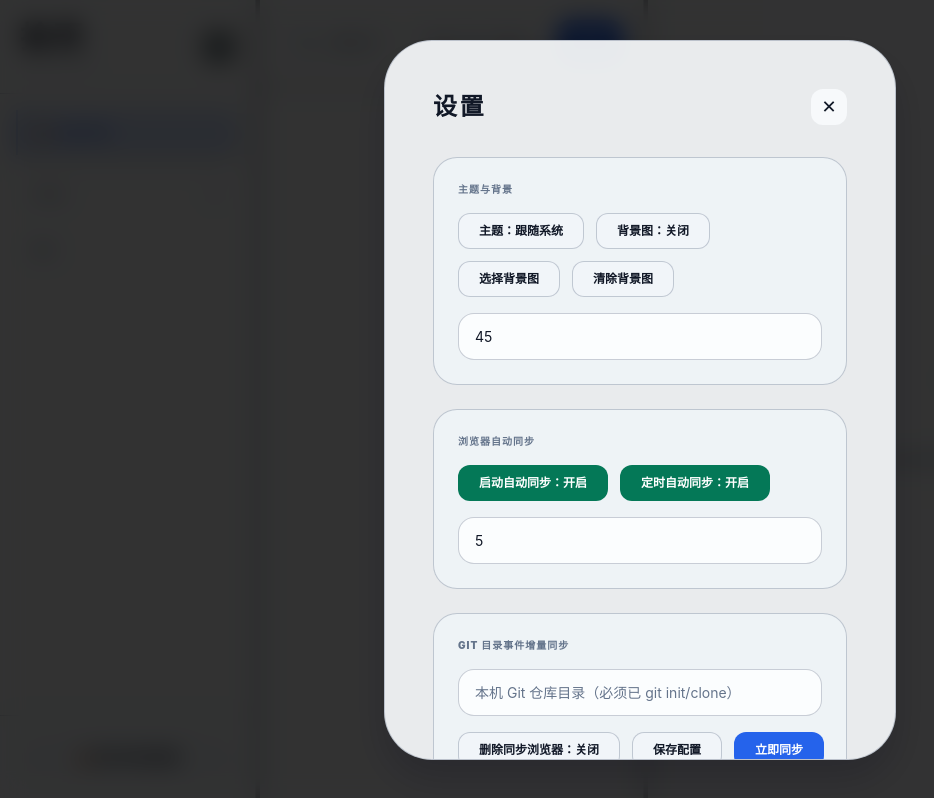
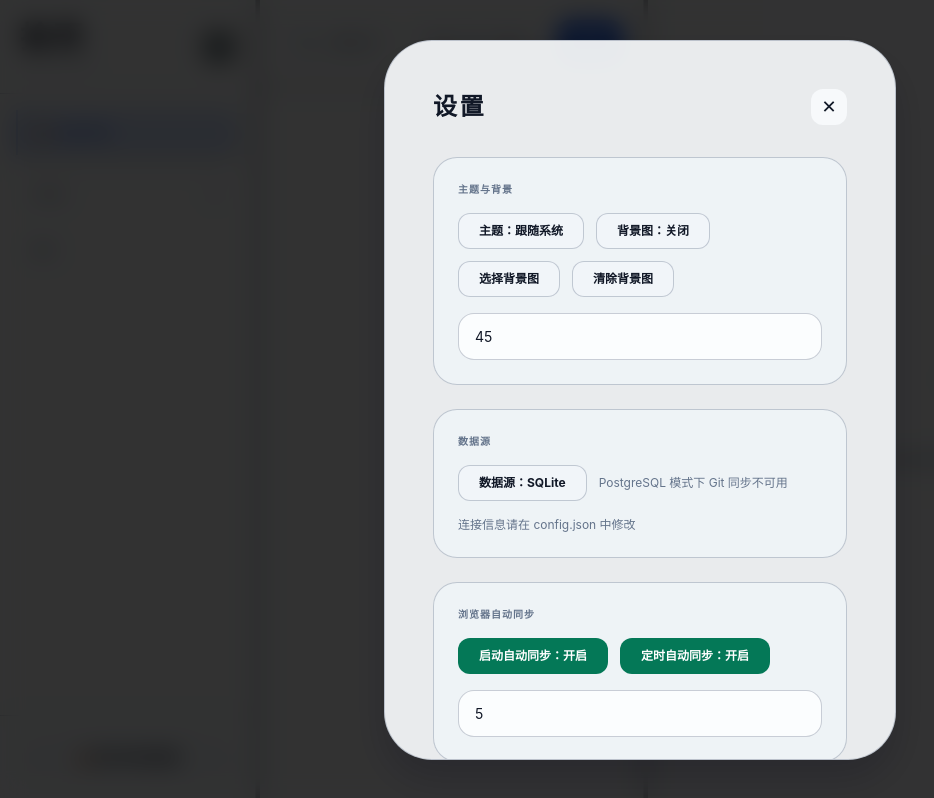
Before and after one commit to hugh-zhan9/bookmark-sync, a React (Vite) app: page / in a window 1280 px wide. Both pictures are taken after a click on the button "⚙️". Shown: the whole page, without its empty margins (0-934 px from the left). Built offline with nearby package versions, Linux system fonts and the light colour scheme; a web font is replaced by a local one.

Commit message:
feat: 设置页增加数据源切换

```diff
--- a/src/App.tsx
+++ b/src/App.tsx
@@ -78,6 +78,7 @@ function App() {
   const [backgroundOverlayOpacity, setBackgroundOverlayOpacity] = useState(45);
   const [appConfig, setAppConfig] = useState<AppConfig | null>(null);
   const backgroundFileInputRef = useRef<HTMLInputElement | null>(null);
+  const dataSource = appConfig?.data_source ?? "sqlite";
 
   useEffect(() => { refreshData(); loadDeleteSyncSetting(); loadSyncSettings(); loadAppearanceSettings(); }, []);
 
@@ -839,6 +840,34 @@ function App() {
               </div>
 
               <div className="panel-section space-y-4">
+                <label className="block text-[10px] text-neutral-500 uppercase tracking-widest font-black">数据源</label>
+                <div className="flex gap-3 flex-wrap items-center">
+                  <button
+                    onClick={async () => {
+                      if (!appConfig) return;
+                      const next = dataSource === "sqlite" ? "postgres" : "sqlite";
+                      const ok = window.confirm("切换后不迁移旧数据源，以新数据源为准；PostgreSQL 连接信息需在 config.json 中配置。继续吗？");
+                      if (!ok) return;
+                      try {
+                        const updated = { ...appConfig, data_source: next };
+                        await invoke("set_app_config", updated);
+                        setAppConfig(updated);
+                        await refreshData();
+                      } catch (e) {
+                        alert(e);
+                        setAppConfig(appConfig);
+                      }
+                    }}
+                    className={`btn-base ${dataSource === "postgres" ? "btn-toggle-on" : "btn-toggle-off"}`}
+                  >
+                    数据源：{dataSource === "sqlite" ? "SQLite" : "PostgreSQL"}
+                  </button>
+                  <span className="text-xs text-neutral-500">PostgreSQL 模式下 Git 同步不可用</span>
+                </div>
+                <p className="text-xs text-neutral-500">连接信息请在 config.json 中修改</p>
+              </div>
+
+              <div className="panel-section space-y-4">
                 <label className="block text-[10px] text-neutral-500 uppercase tracking-widest font-black">浏览器自动同步</label>
                 <div className="flex gap-3 flex-wrap">
                   <button
```
Also changed, not shown: 2 other files (tests, documents, lock files or other folders).
